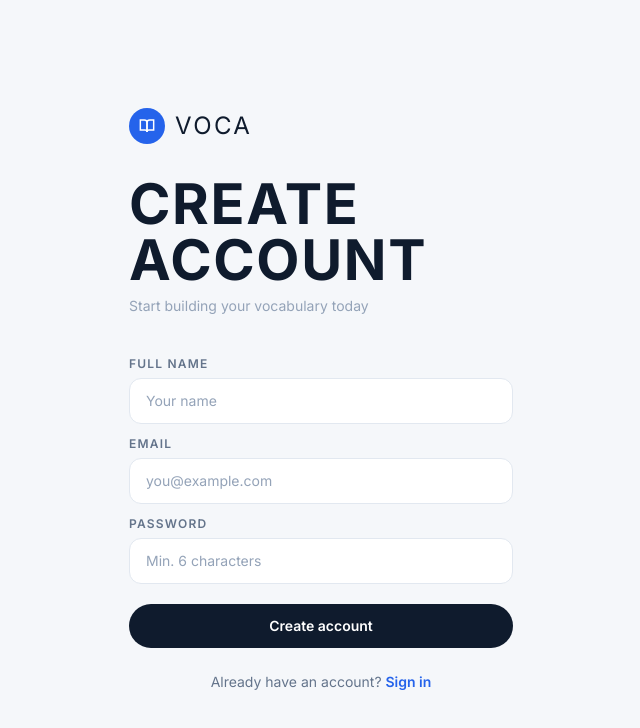
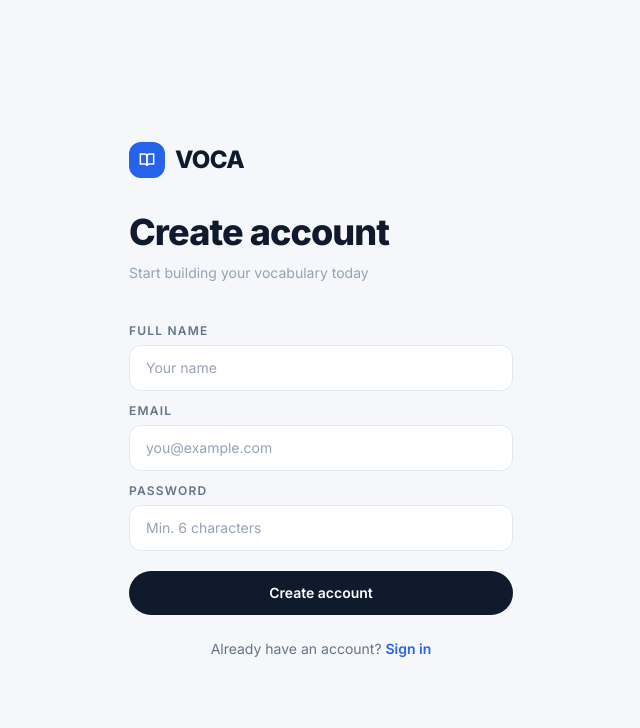
Before and after one commit to PulkitGarg31/Voca, a Next.js app: page /register in a window 1280 px wide. Shown: the top 728 px of the page, without its empty margins (319-959 px from the left). Built offline with nearby package versions, Linux system fonts and the light colour scheme; no server answers.

Commit message:
redesign: polish navbar + auth pages

```diff
--- a/app/(auth)/login/page.jsx
+++ b/app/(auth)/login/page.jsx
@@ -39,14 +39,14 @@ export default function LoginPage() {
       <div className="w-full max-w-sm">
         <div className="mb-10">
           <div className="flex items-center gap-2.5 mb-8">
-            <div className="w-9 h-9 rounded-full bg-accent flex items-center justify-center">
+            <div className="w-9 h-9 rounded-xl bg-accent flex items-center justify-center">
               <svg className="w-4 h-4 text-white" fill="none" stroke="currentColor" strokeWidth={2.2} viewBox="0 0 24 24">
                 <path d="M2 3h6a4 4 0 014 4v14a3 3 0 00-3-3H2z" /><path d="M22 3h-6a4 4 0 00-4 4v14a3 3 0 013-3h7z" />
               </svg>
             </div>
-            <span className="font-display text-2xl tracking-[0.1em] text-ink">VOCA</span>
+            <span className="font-display text-2xl font-extrabold tracking-tight text-ink">VOCA</span>
           </div>
-          <h1 className="font-display text-[3.5rem] leading-none tracking-[0.03em] text-ink">WELCOME BACK</h1>
+          <h1 className="font-display text-4xl font-extrabold leading-tight tracking-tight text-ink">Welcome back</h1>
           <p className="text-sm text-faint mt-2">Sign in to continue learning</p>
         </div>
 
--- a/app/(auth)/register/page.jsx
+++ b/app/(auth)/register/page.jsx
@@ -34,14 +34,14 @@ export default function RegisterPage() {
       <div className="w-full max-w-sm">
         <div className="mb-10">
           <div className="flex items-center gap-2.5 mb-8">
-            <div className="w-9 h-9 rounded-full bg-accent flex items-center justify-center">
+            <div className="w-9 h-9 rounded-xl bg-accent flex items-center justify-center">
               <svg className="w-4 h-4 text-white" fill="none" stroke="currentColor" strokeWidth={2.2} viewBox="0 0 24 24">
                 <path d="M2 3h6a4 4 0 014 4v14a3 3 0 00-3-3H2z" /><path d="M22 3h-6a4 4 0 00-4 4v14a3 3 0 013-3h7z" />
               </svg>
             </div>
-            <span className="font-display text-2xl tracking-[0.1em] text-ink">VOCA</span>
+            <span className="font-display text-2xl font-extrabold tracking-tight text-ink">VOCA</span>
           </div>
-          <h1 className="font-display text-[3.5rem] leading-none tracking-[0.03em] text-ink">CREATE ACCOUNT</h1>
+          <h1 className="font-display text-4xl font-extrabold leading-tight tracking-tight text-ink">Create account</h1>
           <p className="text-sm text-faint mt-2">Start building your vocabulary today</p>
         </div>
 
--- a/components/Navbar.jsx
+++ b/components/Navbar.jsx
@@ -19,19 +19,19 @@ export default function Navbar({ user }) {
 
   return (
     <header className="fixed top-4 left-1/2 -translate-x-1/2 z-50 w-[calc(100%-2rem)] max-w-5xl">
-      <div className="bg-ghost rounded-full px-5 py-2.5 flex items-center justify-between shadow-sm">
+      <div className="bg-surface/80 backdrop-blur border border-line rounded-full px-5 py-2.5 flex items-center justify-between shadow-sm">
         {/* Logo */}
         <Link href="/statistics" className="flex items-center gap-2.5">
-          <div className="w-7 h-7 rounded-full bg-accent flex items-center justify-center flex-shrink-0">
+          <div className="w-7 h-7 rounded-xl bg-accent flex items-center justify-center flex-shrink-0">
             <svg className="w-3.5 h-3.5 text-white" fill="none" stroke="currentColor" strokeWidth={2.2} viewBox="0 0 24 24">
               <path d="M2 3h6a4 4 0 014 4v14a3 3 0 00-3-3H2z" /><path d="M22 3h-6a4 4 0 00-4 4v14a3 3 0 013-3h7z" />
             </svg>
           </div>
-          <span className="font-display text-lg tracking-widest text-ink">VOCA</span>
+          <span className="font-display text-lg font-extrabold tracking-tight text-ink">VOCA</span>
         </Link>
 
         {/* Desktop nav */}
-        <nav className="hidden md:flex items-center gap-0.5 bg-ghost-hover rounded-full p-1">
+        <nav className="hidden md:flex items-center gap-0.5 bg-surface-2 rounded-full p-1">
           {NAV.map((item) => (
             <Link
               key={item.href}
@@ -62,7 +62,7 @@ export default function Navbar({ user }) {
           </button>
           <button
             onClick={() => setMenuOpen(!menuOpen)}
-            className="md:hidden bg-accent text-white text-xs font-semibold px-4 py-2 rounded-full"
+            className="md:hidden bg-brand-navy text-white text-xs font-semibold px-4 py-2 rounded-full"
           >
             Menu
           </button>
```
